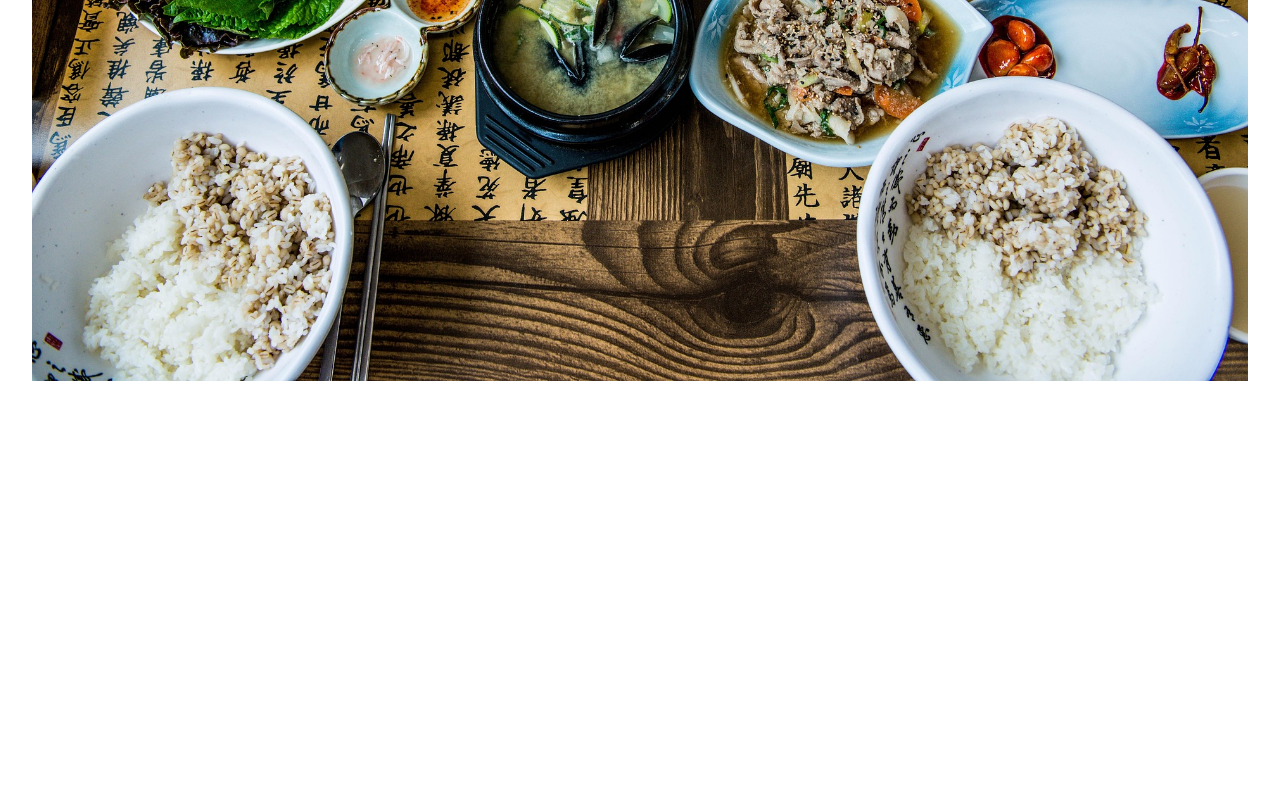
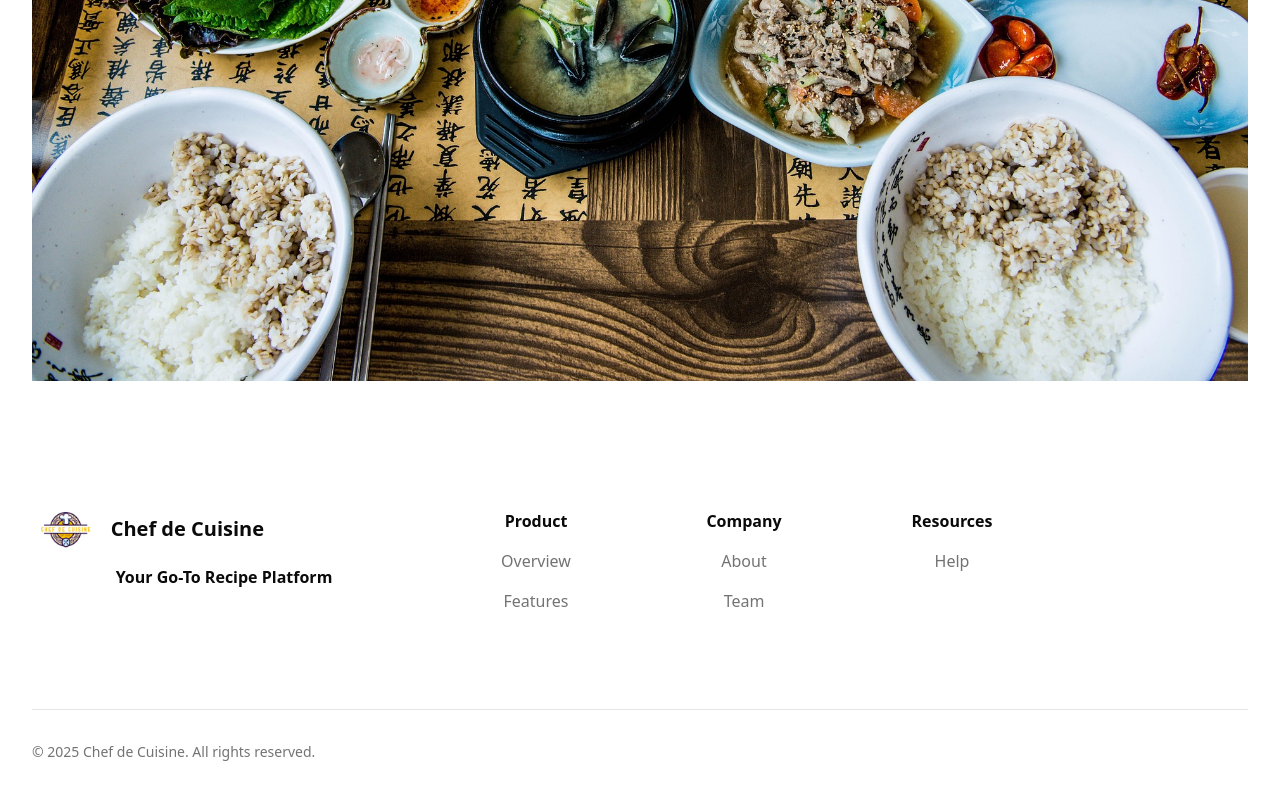
Before and after one commit to JustBroch/chef-de-cuisine, a React (Vite) app: page / in a window 1280 px wide. Shown: the part 534-1334 px from the top of the page. Before the commit the page ends 947 px from the top, so only its background shows below. Built offline with nearby package versions, Linux system fonts and the light colour scheme.

Commit message:
feat: add Footer component and integrate in App

```diff
--- a/src/App.tsx
+++ b/src/App.tsx
@@ -1,12 +1,14 @@
 import "./App.css";
 import { Navbar1 } from "./components/navbar1";
 import { Outlet } from "react-router";
+import { Footer } from "@/components/footer";
 
 export default function App() {
     return (
         <>
             <Navbar1 />
             <Outlet />
+            <Footer />
         </>
     );
 }
--- /dev/null
+++ b/src/components/footer.tsx
@@ -0,0 +1,116 @@
+import cdclogo from "../assets/logo.png";
+
+interface MenuItem {
+    title: string;
+    links: {
+        text: string;
+        url: string;
+    }[];
+}
+
+interface FooterProps {
+    logo?: {
+        url: string;
+        src: string;
+        alt: string;
+        title: string;
+    };
+    tagline?: string;
+    menuItems?: MenuItem[];
+    copyright?: string;
+    bottomLinks?: {
+        text: string;
+        url: string;
+    }[];
+}
+
+const Footer = ({
+    logo = {
+        src: `${cdclogo}`,
+        alt: "Logo Chef de Cuisine",
+        title: "Chef de Cuisine",
+        url: "/",
+    },
+    tagline = "Your Go-To Recipe Platform",
+    menuItems = [
+        {
+            title: "Product",
+            links: [
+                { text: "Overview", url: "#" },
+                { text: "Features", url: "#" },
+            ],
+        },
+        {
+            title: "Company",
+            links: [
+                { text: "About", url: "#" },
+                { text: "Team", url: "#" },
+            ],
+        },
+        {
+            title: "Resources",
+            links: [{ text: "Help", url: "#" }],
+        },
+    ],
+    copyright = "© 2025 Chef de Cuisine. All rights reserved.",
+    bottomLinks = [],
+}: FooterProps) => {
+    return (
+        <section className="py-32">
+            <div className="container">
+                <footer>
+                    <div className="grid grid-cols-2 gap-8 lg:grid-cols-6">
+                        <div className="col-span-2 mb-8 lg:mb-0">
+                            <div className="flex items-center gap-2 lg:justify-start">
+                                <a href="https://shadcnblocks.com">
+                                    <img
+                                        src={logo.src}
+                                        alt={logo.alt}
+                                        title={logo.title}
+                                        className="h-10"
+                                    />
+                                </a>
+                                <p className="text-xl font-semibold">
+                                    {logo.title}
+                                </p>
+                            </div>
+                            <p className="mt-4 font-bold">{tagline}</p>
+                        </div>
+                        {menuItems.map((section, sectionIdx) => (
+                            <div key={sectionIdx}>
+                                <h3 className="mb-4 font-bold">
+                                    {section.title}
+                                </h3>
+                                <ul className="space-y-4 text-muted-foreground">
+                                    {section.links.map((link, linkIdx) => (
+                                        <li
+                                            key={linkIdx}
+                                            className="font-medium hover:text-primary"
+                                        >
+                                            <a href={link.url}>{link.text}</a>
+                                        </li>
+                                    ))}
+                                </ul>
+                            </div>
+                        ))}
+                    </div>
+                    <div className="mt-24 flex flex-col justify-between gap-4 border-t pt-8 text-sm font-medium text-muted-foreground md:flex-row md:items-center">
+                        <p>{copyright}</p>
+                        <ul className="flex gap-4">
+                            {bottomLinks.map((link, linkIdx) => (
+                                <li
+                                    key={linkIdx}
+                                    className="underline hover:text-primary"
+                                >
+                                    <a href={link.url}>{link.text}</a>
+                                </li>
+                            ))}
+                        </ul>
+                    </div>
+                </footer>
+            </div>
+        </section>
+    );
+};
+
+export { Footer };
```
Lines whose indentation alone changed are shown as unchanged.
